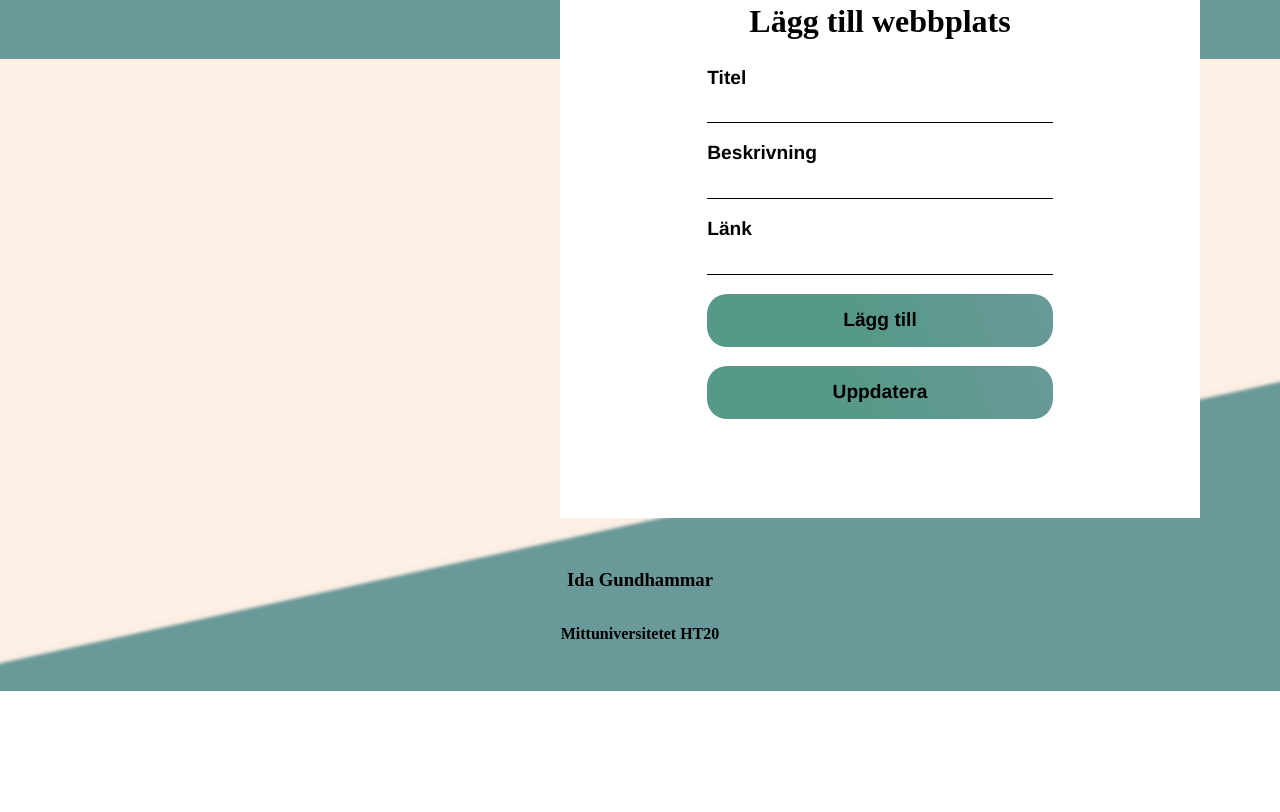
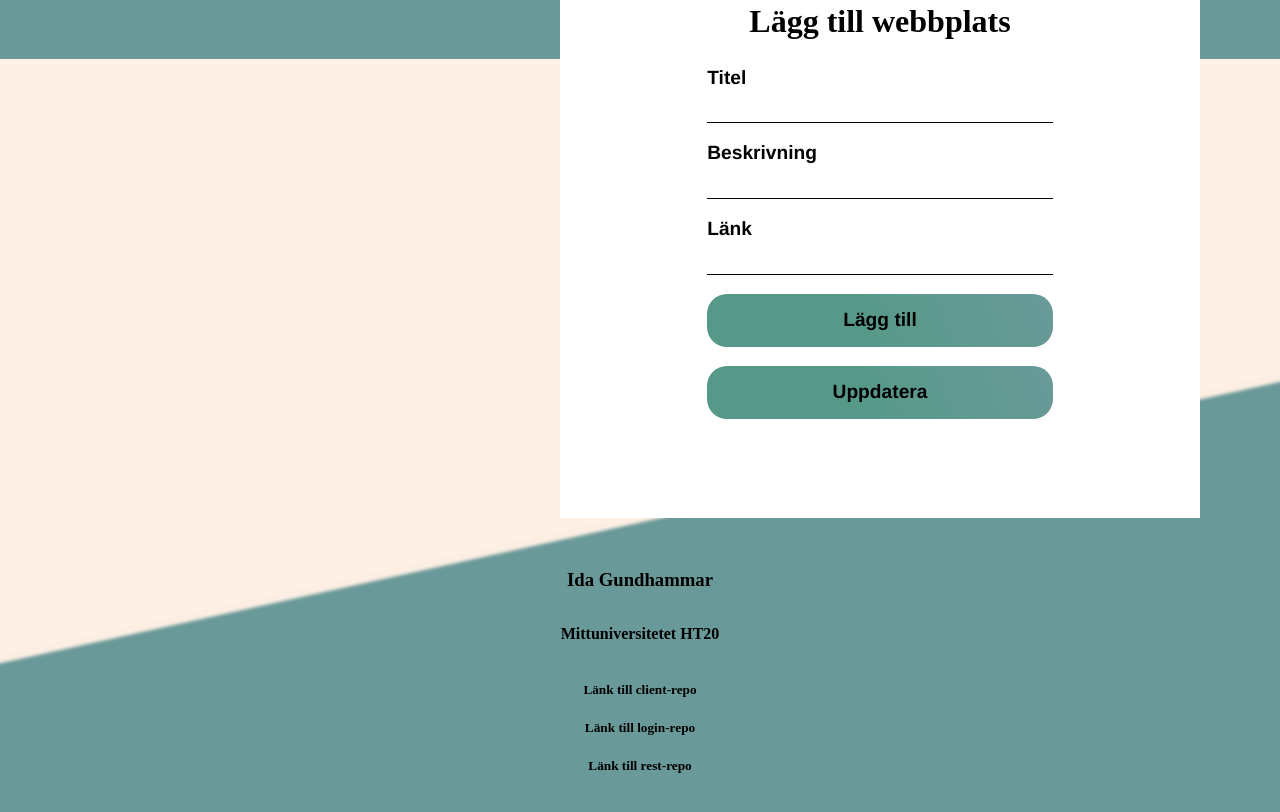
Before and after one commit to igundhammar/project-client, a website: page src/index.html in a window 1280 px wide. Shown: the part 1541-2353 px from the top of the page. Before the commit the page ends 2232 px from the top, so only its background shows below. Drawn offline with nearby package versions, Linux system fonts and the light colour scheme; files that its build step writes are made by us from their sources; files whose address does not match are found by name; a web font is replaced by a local one.

Commit message:
Added links to repo

```diff
--- a/src/index.html
+++ b/src/index.html
@@ -22,8 +22,8 @@
                 <ul>
                     <li><a href="mailto:ida.gundhammar@hotmail.com"><img src="./images/email.png" alt=""></a></li>
                     <li><a href="tel:073-6794070"><img src="./images/phone.png" alt=""></a></li>
-                    <li><a href="https://github.com/igundhammar"><img src="./images/github.png" alt=""></a></li>
-                    <li><a href="https://www.linkedin.com/in/ida-g-79034a220/"><img src="./images/linkedin.png" alt=""></a></li>
+                    <li><a href="https://github.com/igundhammar" target="_blank"><img src="./images/github.png" alt=""></a></li>
+                    <li><a href="https://www.linkedin.com/in/ida-g-79034a220/" target="_blank"><img src="./images/linkedin.png" alt=""></a></li>
                 </ul>
             </div>
         </div>
@@ -143,6 +143,9 @@
     <div id="tokencheck">
 
     </div>
+    <a href="https://github.com/igundhammar/project-client" target="_blank"><h5>Länk till client-repo</h5></a>
+    <a href="https://github.com/igundhammar/projekt-login" target="_blank"><h5>Länk till login-repo</h5></a>
+    <a href="https://github.com/igundhammar/projekt-rest" target="_blank"><h5>Länk till rest-repo</h5></a>
 </footer>
 <button onclick="scrollToTop()" id="top"><img src="./images/arrowup.png" alt=""></button>
 <script src="https://code.jquery.com/jquery-1.12.4.min.js"></script>
--- a/src/sass/partials/_component.scss
+++ b/src/sass/partials/_component.scss
@@ -35,6 +35,11 @@ h4 {
   @extend h3
 }
 
+h5 {
+  font-family: $articles-stack;
+  color: black;
+}
+
 // Go to top button
 #top {
   position: fixed;
```
